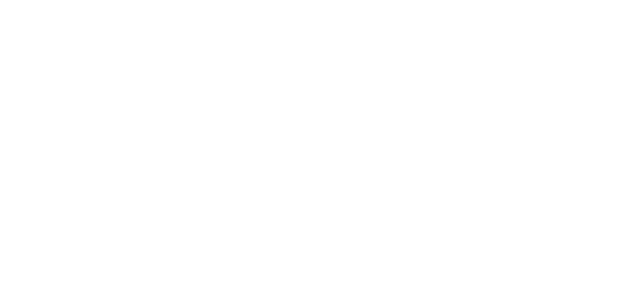
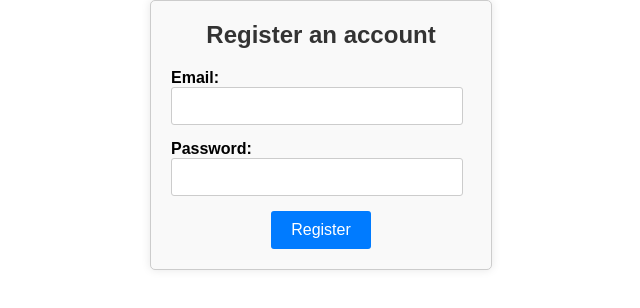
Before and after one commit to najeebib/react-chat-app, a React (Create React App) app: page /Register in a window 1280 px wide. Before the commit this address had no page. Shown: the top 308 px of the page, without its empty margins (319-959 px from the left). Built offline with nearby package versions, Linux system fonts and the light colour scheme.

Commit message:
implement the register account screen

```diff
--- a/src/App.js
+++ b/src/App.js
@@ -1,6 +1,7 @@
 import './App.css';
 import Sidebar from "./Sidebar";
 import Chat from "./Chat";
+import Register from './Register';
 import {
   BrowserRouter as Router,
   Routes,
@@ -21,6 +22,10 @@
                 <Route
                  path="/"
                  element={<Login setIsLoggedIn={setIsLoggedIn} />} // Pass setIsLoggedIn to Login
+               />
+               <Route
+                 path="/Register"
+                 element={<Register />} // Pass setIsLoggedIn to Login
                />
              </Routes>
             )}
--- a/src/Login.css
+++ b/src/Login.css
@@ -1,6 +1,6 @@
 /* Login.css */
 
-.login {
+.register {
   margin: 0 auto;
   max-width: 300px;
   padding: 20px;
--- a/src/Login.js
+++ b/src/Login.js
@@ -3,7 +3,7 @@
 import "./Login.css"
 import { useNavigate } from 'react-router-dom';
 import {Link} from "react-router-dom"
-
+import { auth } from './firebase';
 function Login({ setIsLoggedIn }) {
 
   const [formData, setFormData] = useState({
@@ -33,10 +33,7 @@
 
   const navigate = useNavigate();
 
-    //login using google sigin popup with firebase
-    const signIn = () => {
 
-    }
   return (
     <div className="login">
       <h2>Login</h2>
@@ -65,7 +62,7 @@
       </form>
       <p>
         Don't have an account?{' '}
-        <Link to="/register">Register here</Link>
+        <Link to="/Register">Register here</Link>
       </p>
     </div>
   )
--- /dev/null
+++ b/src/Register.css
@@ -0,0 +1,63 @@
+/* Login.css */
+
+.login {
+    margin: 0 auto;
+    max-width: 300px;
+    padding: 20px;
+    border: 1px solid #ccc;
+    border-radius: 5px;
+    background-color: #f9f9f9;
+    box-shadow: 0 0 10px rgba(0, 0, 0, 0.1);
+  }
+
+  h2 {
+    color: #333;
+    margin-bottom: 20px;
+  }
+
+  .form-group {
+    margin-bottom: 15px;
+    text-align: left;
+  }
+
+  label {
+    display: block;
+    font-weight: bold;
+  }
+
+  input[type="email"],
+  input[type="password"] {
+    width: 90%;
+    padding: 10px;
+    border: 1px solid #ccc;
+    border-radius: 3px;
+    font-size: 14px;
+  }
+
+  button {
+    background-color: #007bff;
+    color: #fff;
+    border: none;
+    border-radius: 3px;
+    padding: 10px 20px;
+    font-size: 16px;
+    cursor: pointer;
+  }
+
+  button:hover {
+    background-color: #0056b3;
+  }
+
+  p {
+    margin-top: 20px;
+    text-align: center;
+  }
+
+  p a {
+    color: #007bff;
+    text-decoration: none;
+  }
+
+  p a:hover {
+    text-decoration: underline;
+  }
--- /dev/null
+++ b/src/Register.js
@@ -0,0 +1,71 @@
+import { React, useState } from 'react'
+
+import "./Register.css"
+import { useNavigate } from 'react-router-dom';
+import firebase from 'firebase/compat/app';
+
+function Register() {
+    const navigate = useNavigate();
+    const [formData, setFormData] = useState({
+        email: '',
+        password: '',
+      });
+
+      const handleChange = (e) => {
+        const { name, value } = e.target;
+        setFormData({ ...formData, [name]: value });
+      };
+
+      const handleSubmit = (e) => {
+        e.preventDefault();
+        // Here, you can add code to send login data to your server or perform authentication.
+        // For this example, we'll just log the data to the console.
+        console.log(formData);
+        firebase.auth().createUserWithEmailAndPassword(formData.email, formData.password)
+        .then((userCredential) => {
+            // Signed in
+            var user = userCredential.user;
+            // ...
+            navigate('/');
+            })
+        .catch((error) => {
+            var errorCode = error.code;
+            var errorMessage = error.message;
+             // ..
+        });
+
+        // Redirect to the chat page
+
+      };
+
+  return (
+    <div className="register">
+        <h2>Register an account</h2>
+        <form onSubmit={handleSubmit}>
+        <div className="form-group">
+          <label>Email:</label>
+          <input
+            type="email"
+            name="email"
+            value={formData.email}
+            onChange={handleChange}
+            required
+          />
+        </div>
+        <div className="form-group">
+          <label>Password:</label>
+          <input
+            type="password"
+            name="password"
+            value={formData.password}
+            onChange={handleChange}
+            required
+          />
+        </div>
+        <button type="submit">Register</button>
+        </form>
+    </div>
+  )
+}
+
+export default Register
--- a/src/firebase.js
+++ b/src/firebase.js
@@ -13,6 +13,5 @@
 const app = firebase.initializeApp(firebaseConfig);
 const db = app.firestore();
 const auth = firebase.auth();
-const provider = new firebase.auth.GoogleAuthProvider();
-export {auth,provider};
+export {auth};
 export default db;
```
